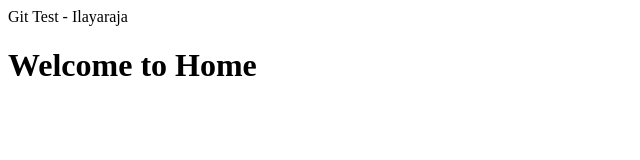
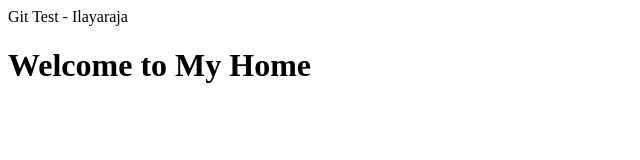
Before and after one commit to ilayarajas/hello-world, a plain HTML site: page home.html in a window 1280 px wide. Shown: the whole page, without its empty margins (0-640 px from the left). Drawn offline with Linux system fonts and the light colour scheme.

Commit message:
Update home.html
text change

```diff
--- a/home.html
+++ b/home.html
@@ -1,6 +1,6 @@
 <html lang="en">
   <head>Git Test - Ilayaraja</head>
   <body>
-    <h1>Welcome to Home</h1>
+    <h1>Welcome to My Home</h1>
   </body>
 </html>
```
